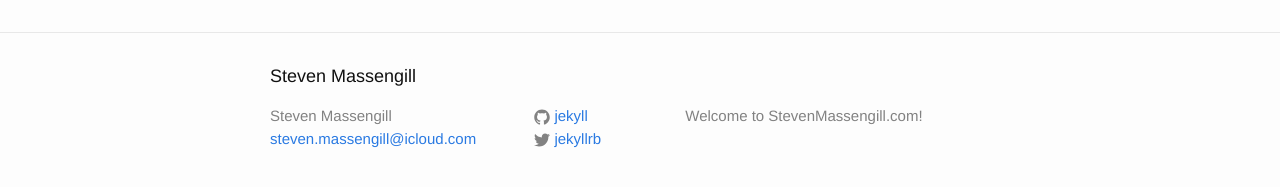
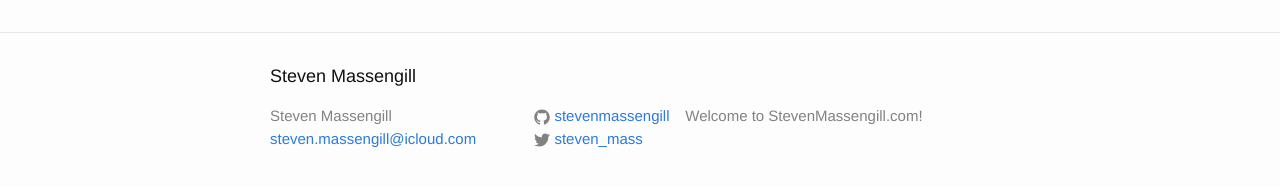
Before and after one commit to stevenmassengill/stevenmassengill.github.io, a Jekyll site: the page built from about.md, in a window 1280 px wide. Shown: the part 318-505 px from the top of the page. Built offline with Jekyll 4.4.1, drawn with Linux system fonts in a browser that asks for light colours.

Commit message:
Update _config.yml

```diff
--- a/_config.yml
+++ b/_config.yml
@@ -12,8 +12,8 @@ description: > # this means to ignore newlines until "baseurl:"
   Welcome to StevenMassengill.com!
 baseurl: "" # the subpath of your site, e.g. /blog
 url: "http://yourdomain.com" # the base hostname & protocol for your site
-twitter_username: jekyllrb
-github_username:  jekyll
+twitter_username: steven_mass
+github_username:  stevenmassengill
 
 # Build settings
 markdown: kramdown
```
